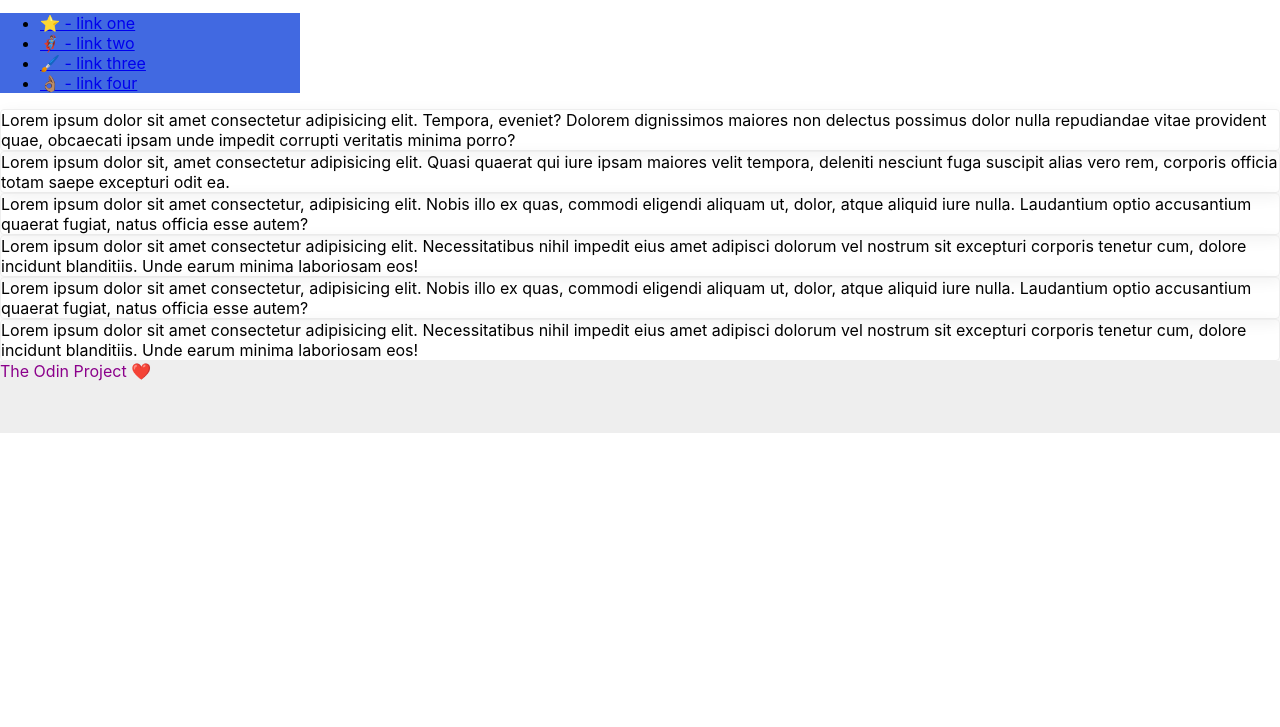
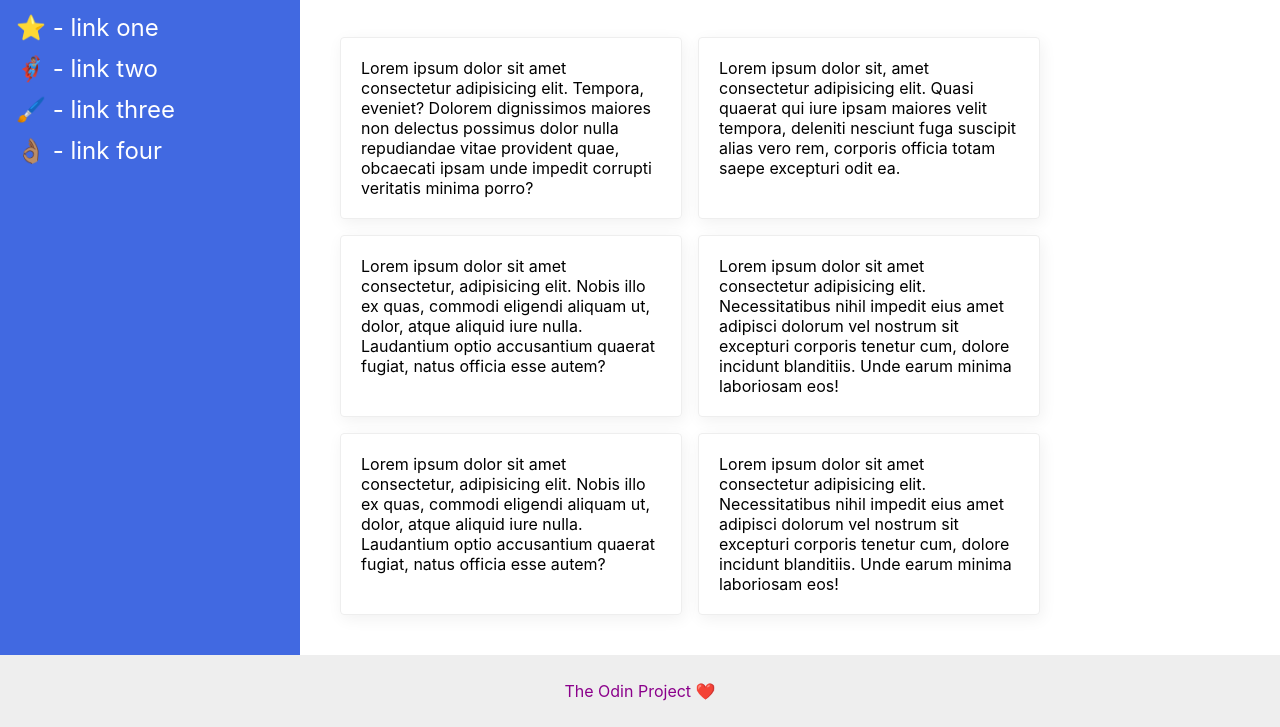
Before and after one commit to NikolaM4/the-odin-project, a plain HTML site: page css-exercises/flex/07-flex-layout-2/index.html in a window 1280 px wide. Shown: the part 75-802 px from the top of the page. Drawn offline with Linux system fonts and the light colour scheme.

Commit message:
Last flex exercise

```diff
--- a/css-exercises/flex/07-flex-layout-2/index.html
+++ b/css-exercises/flex/07-flex-layout-2/index.html
@@ -1,17 +1,16 @@
 <!DOCTYPE html>
 <html lang="en">
   <head>
-    <meta charset="UTF-8">
-    <meta http-equiv="X-UA-Compatible" content="IE=edge">
-    <meta name="viewport" content="width=device-width, initial-scale=1.0">
+    <meta charset="UTF-8" />
+    <meta http-equiv="X-UA-Compatible" content="IE=edge" />
+    <meta name="viewport" content="width=device-width, initial-scale=1.0" />
     <title>The Holy Grail</title>
-    <link rel="stylesheet" href="style.css">
+    <link rel="stylesheet" href="style.css" />
   </head>
   <body>
-    <div class="header">
-      MY AWESOME WEBSITE
-    </div>
+    <div class="header">MY AWESOME WEBSITE</div>
 
+    <div class="cont">
       <div class="sidebar">
         <ul>
           <li><a href="#">⭐ - link one</a></li>
@@ -21,15 +20,33 @@
         </ul>
       </div>
 
-    <div class="card">Lorem ipsum dolor sit amet consectetur adipisicing elit. Tempora, eveniet? Dolorem dignissimos maiores non delectus possimus dolor nulla repudiandae vitae provident quae, obcaecati ipsam unde impedit corrupti veritatis minima porro?</div>
-    <div class="card">Lorem ipsum dolor sit, amet consectetur adipisicing elit. Quasi quaerat qui iure ipsam maiores velit tempora, deleniti nesciunt fuga suscipit alias vero rem, corporis officia totam saepe excepturi odit ea.</div>
-    <div class="card">Lorem ipsum dolor sit amet consectetur, adipisicing elit. Nobis illo ex quas, commodi eligendi aliquam ut, dolor, atque aliquid iure nulla. Laudantium optio accusantium quaerat fugiat, natus officia esse autem?</div>
-    <div class="card">Lorem ipsum dolor sit amet consectetur adipisicing elit. Necessitatibus nihil impedit eius amet adipisci dolorum vel nostrum sit excepturi corporis tenetur cum, dolore incidunt blanditiis. Unde earum minima laboriosam eos!</div>
-    <div class="card">Lorem ipsum dolor sit amet consectetur, adipisicing elit. Nobis illo ex quas, commodi eligendi aliquam ut, dolor, atque aliquid iure nulla. Laudantium optio accusantium quaerat fugiat, natus officia esse autem?</div>
-    <div class="card">Lorem ipsum dolor sit amet consectetur adipisicing elit. Necessitatibus nihil impedit eius amet adipisci dolorum vel nostrum sit excepturi corporis tenetur cum, dolore incidunt blanditiis. Unde earum minima laboriosam eos!</div>
-
-    <div class="footer">
-      The Odin Project ❤️
+      <div class="card-cont">
+        <div class="card">
+          Lorem ipsum dolor sit amet consectetur adipisicing elit. Tempora, eveniet? Dolorem dignissimos maiores non delectus possimus dolor nulla repudiandae vitae provident quae,
+          obcaecati ipsam unde impedit corrupti veritatis minima porro?
         </div>
+        <div class="card">
+          Lorem ipsum dolor sit, amet consectetur adipisicing elit. Quasi quaerat qui iure ipsam maiores velit tempora, deleniti nesciunt fuga suscipit alias vero rem, corporis
+          officia totam saepe excepturi odit ea.
+        </div>
+        <div class="card">
+          Lorem ipsum dolor sit amet consectetur, adipisicing elit. Nobis illo ex quas, commodi eligendi aliquam ut, dolor, atque aliquid iure nulla. Laudantium optio accusantium
+          quaerat fugiat, natus officia esse autem?
+        </div>
+        <div class="card">
+          Lorem ipsum dolor sit amet consectetur adipisicing elit. Necessitatibus nihil impedit eius amet adipisci dolorum vel nostrum sit excepturi corporis tenetur cum, dolore
+          incidunt blanditiis. Unde earum minima laboriosam eos!
+        </div>
+        <div class="card">
+          Lorem ipsum dolor sit amet consectetur, adipisicing elit. Nobis illo ex quas, commodi eligendi aliquam ut, dolor, atque aliquid iure nulla. Laudantium optio accusantium
+          quaerat fugiat, natus officia esse autem?
+        </div>
+        <div class="card">
+          Lorem ipsum dolor sit amet consectetur adipisicing elit. Necessitatibus nihil impedit eius amet adipisci dolorum vel nostrum sit excepturi corporis tenetur cum, dolore
+          incidunt blanditiis. Unde earum minima laboriosam eos!
+        </div>
+      </div>
+    </div>
+    <div class="footer">The Odin Project ❤️</div>
   </body>
 </html>
--- a/css-exercises/flex/07-flex-layout-2/style.css
+++ b/css-exercises/flex/07-flex-layout-2/style.css
@@ -1,29 +1,74 @@
 body {
-  font-family: -apple-system, BlinkMacSystemFont, 'Segoe UI', Roboto, Oxygen, Ubuntu, Cantarell, 'Open Sans', 'Helvetica Neue', sans-serif;
+  font-family: -apple-system, BlinkMacSystemFont, "Segoe UI", Roboto, Oxygen, Ubuntu, Cantarell, "Open Sans", "Helvetica Neue", sans-serif;
   margin: 0;
   min-height: 100vh;
+  display: flex;
+  flex-direction: column;
+  justify-content: space-between;
 }
 
 .header {
   height: 72px;
   background: darkmagenta;
   color: white;
+  font-weight: bold;
+  font-size: 38px;
+  display: flex;
+  align-items: center;
+  justify-content: flex-start;
+  padding-left: 20px;
+}
+
+.cont {
+  display: flex;
+  flex-grow: 1;
+}
+
+ul {
+  list-style-type: none;
+  padding-left: 16px;
+}
+
+a {
+  color: white;
+  text-decoration: none;
+  font-size: 24px;
+}
+
+li {
+  margin-bottom: 12px;
+}
+
+.card-cont {
+  padding: 40px;
+  display: flex;
+  flex-wrap: wrap;
+  gap: 16px;
+}
+
+.card {
+  max-width: 300px;
+  padding: 20px;
 }
 
 .footer {
   height: 72px;
   background: #eee;
   color: darkmagenta;
+  display: flex;
+  align-items: center;
+  justify-content: center;
 }
 
 .sidebar {
   width: 300px;
   background: royalblue;
   box-sizing: border-box;
+  flex-shrink: 0;
 }
 
 .card {
   border: 1px solid #eee;
-  box-shadow: 2px 4px 16px rgba(0,0,0,.06);
+  box-shadow: 2px 4px 16px rgba(0, 0, 0, 0.06);
   border-radius: 4px;
 }
```
Lines whose indentation alone changed are shown as unchanged.
